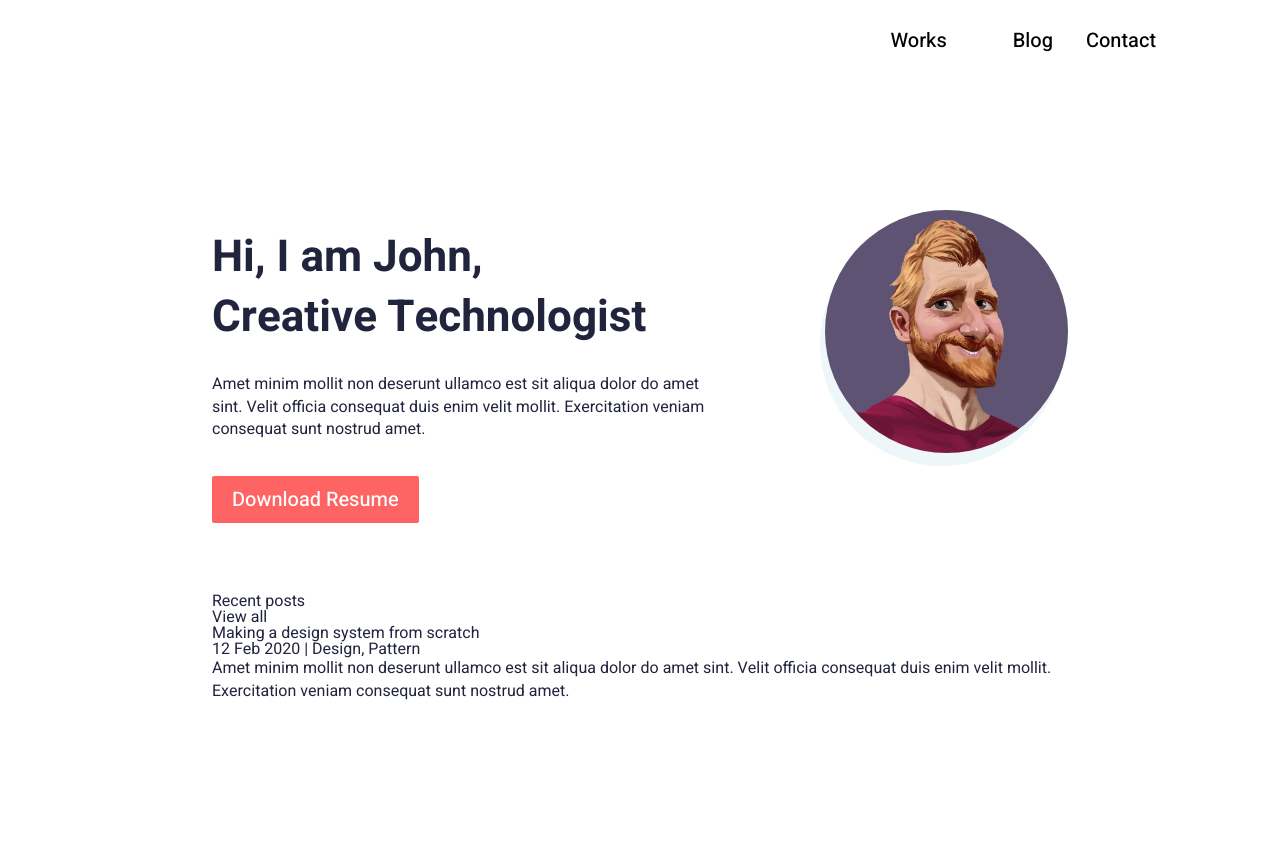
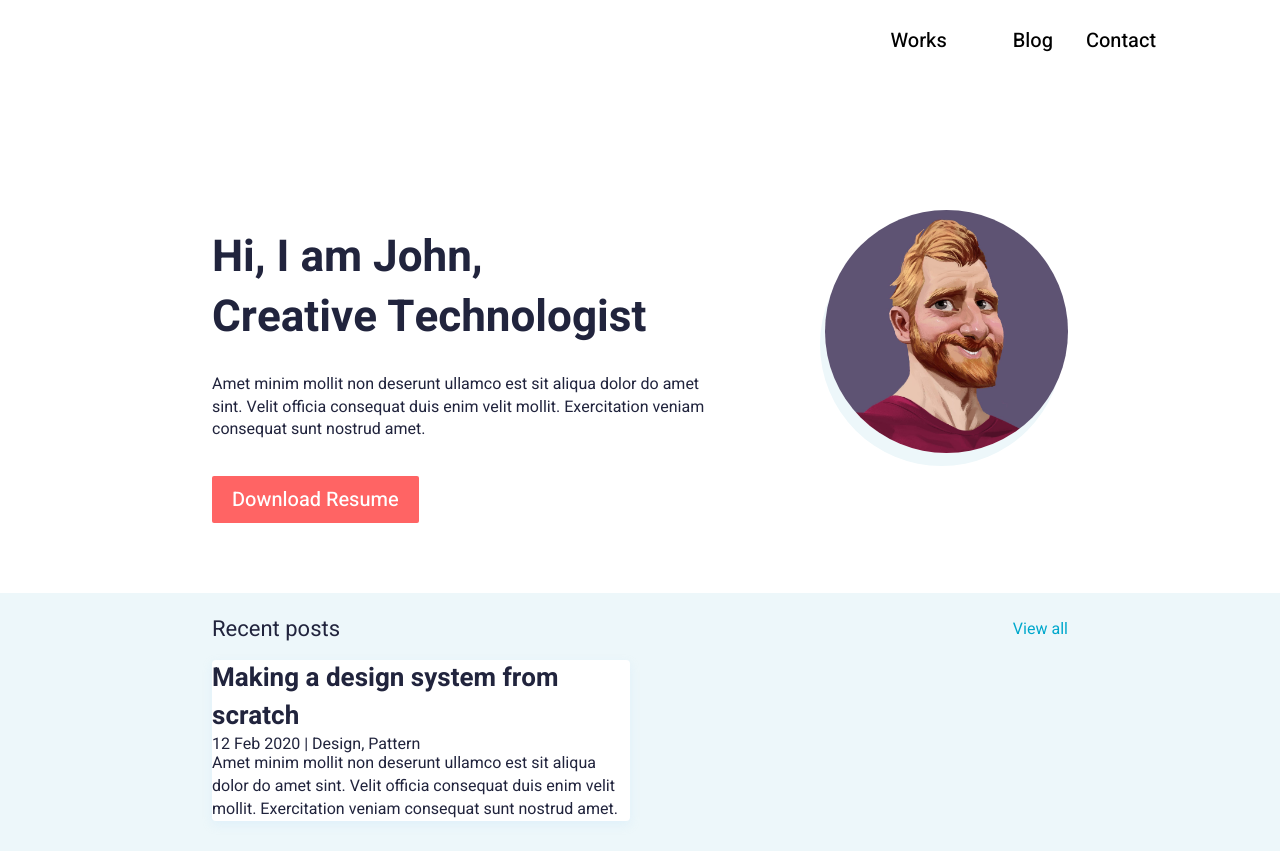
Before and after one commit to aZaqwer/FLEX005, a website: page #src/index.html in a window 1280 px wide. Before the commit the page ends 800 px from the top, so only its background shows below. Drawn offline with nearby package versions, Linux system fonts and the light colour scheme; files that its build step writes are made by us from their sources.

Commit message:
'update'

```diff
--- a/#src/index.html
+++ b/#src/index.html
@@ -25,13 +25,14 @@
             <section class="recent-posts">
                 <div class="recent-posts__container _container">
                     <div class="recent-posts__header">
-                        <div class="recent-posts__title">Recent posts</div>
-                        <a class="recent-posts__view-all">View all</a>
+                        <div class="recent-posts__title title-posts">Recent posts</div>
+                        <a href="" class="recent-posts__view-all">View all</a>
                     </div>
                     <div class="recent-posts__items">
                         <div class="recent-posts__column">
                             <article class="recent-posts__item recent-post">
-                                <h3 class="recent-post__title">Making a design system from scratch</h3>
+                                <a href="" class="recent-post__title">Making a design system from
+                                    scratch</a>
                                 <div class="recent-post__info">12 Feb 2020 <span>|</span> Design, Pattern</div>
                                 <div class="recent-post__text text">Amet minim mollit non deserunt ullamco est sit
                                     aliqua dolor do amet sint. Velit officia consequat duis enim velit mollit.
--- a/#src/scss/home.scss
+++ b/#src/scss/home.scss
@@ -71,3 +71,71 @@
 }
 
 //====================================================================================================
+
+.recent-posts {
+    background: #edf7fa;
+    padding: 25px 0px 30px 0px;
+    &__container {
+    }
+
+    &__header {
+        display: flex;
+    }
+
+    &__title {
+        padding: 0px 20px 0px 0px;
+        flex: 1 1 auto;
+        margin: 0px 0px 20px 0px;
+        @media (max-width: $md3+px) {
+            text-align: center;
+            font-size: 18px;
+        }
+    }
+
+    &__view-all {
+        flex: 0 0 auto;
+        font-size: 16px;
+        line-height: 23px;
+        color: #00a8cc;
+        @media (max-width: $md3+px) {
+            display: none;
+        }
+    }
+
+    &__items {
+        display: flex;
+        margin: 0px -10px;
+    }
+
+    &__column {
+        flex: 0 1 50%;
+        padding: 0px 10px;
+    }
+
+    &__item {
+    }
+}
+
+.recent-post {
+    background: #ffffff;
+    box-shadow: 0px 4px 10px rgba(187, 225, 250, 0.25);
+    border-radius: 4px;
+    &__title {
+        font-size: 26px;
+        font-weight: 700;
+        line-height: 38 / 26 * 100%;
+        color: inherit;
+        transition: color 0.3s ease 0s;
+        @media (min-width: $md1+px) {
+            &:hover {
+                color: #ff6464;
+            }
+        }
+    }
+
+    &__info {
+    }
+
+    &__text {
+    }
+}
--- a/#src/scss/ui.scss
+++ b/#src/scss/ui.scss
@@ -13,6 +13,10 @@
     font-size: 16px;
     line-height: 23 / 16 * 100%;
     color: #21243d;
+}
+
+.title-posts {
+    font-size: 22px;
 }
 
 //</ОСНОВНОЙ БЛОК>====================================================================================================
```
